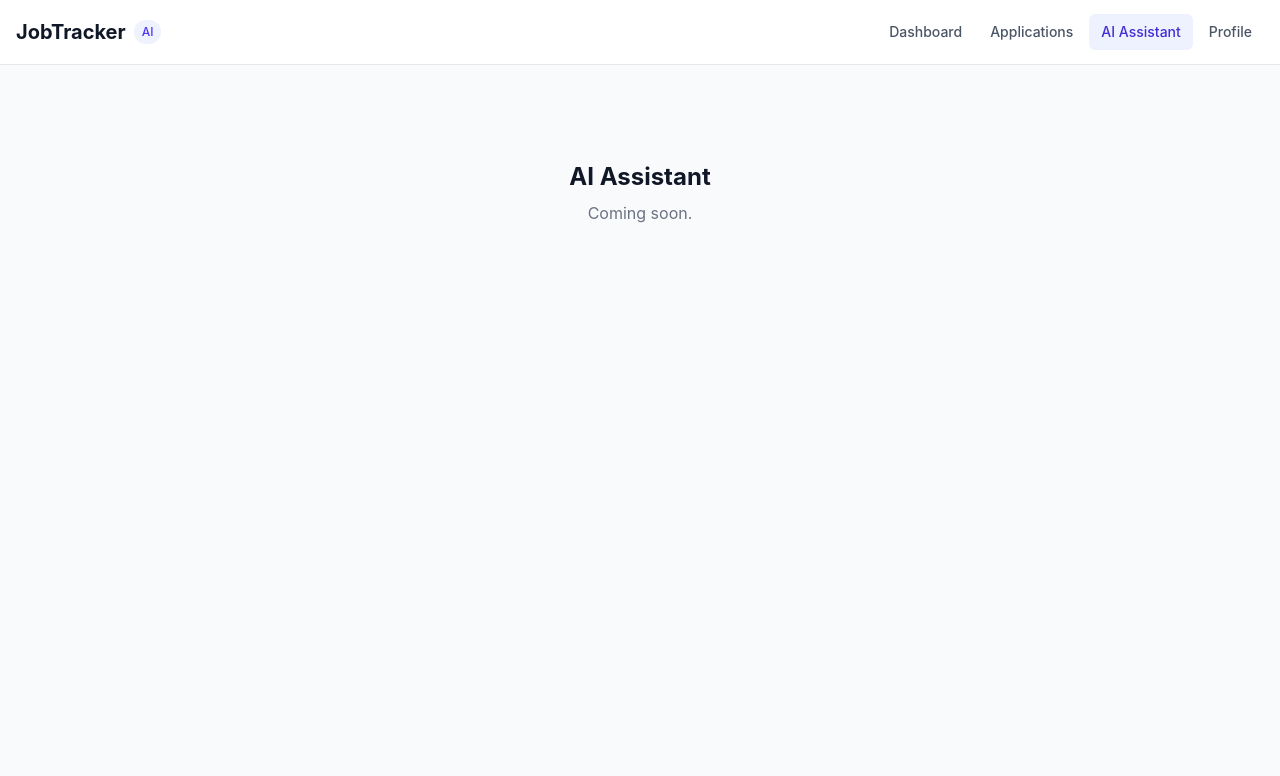
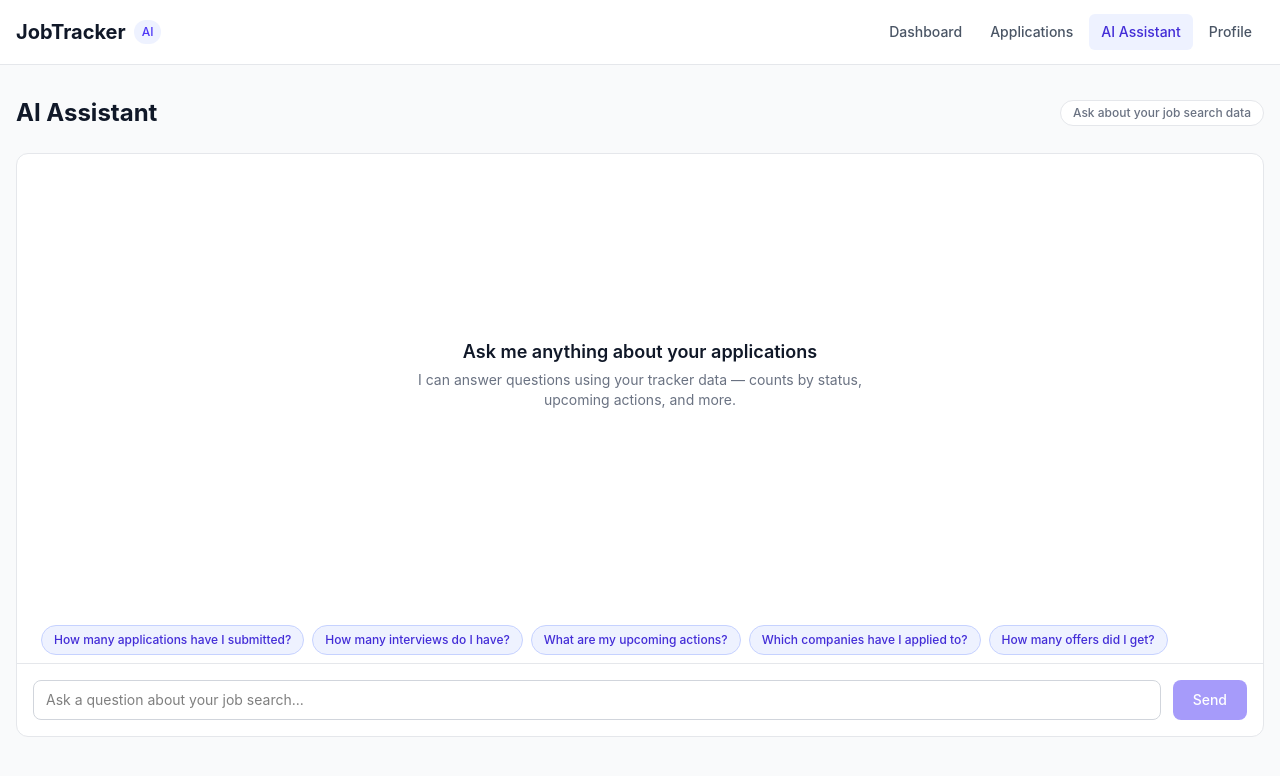
Before and after one commit to Spreethy/Job-Application-Tracker, a React (Vite) app in the folder client/: page /assistant in a window 1280 px wide. Shown: the top 776 px of the page. Built offline with nearby package versions, Linux system fonts and the light colour scheme.

Commit message:
feat(client): natural-language assistant chat

```diff
--- a/client/src/App.jsx
+++ b/client/src/App.jsx
@@ -6,7 +6,7 @@ import AddApplication from './pages/AddApplication'
 import EditApplication from './pages/EditApplication'
 import ApplicationDetail from './pages/ApplicationDetail'
 import Profile from './pages/Profile'
-import Placeholder from './components/Placeholder'
+import Assistant from './pages/Assistant'
 
 function App() {
   return (
@@ -18,10 +18,7 @@ function App() {
           <Route path="/applications/new" element={<AddApplication />} />
           <Route path="/applications/:id" element={<ApplicationDetail />} />
           <Route path="/applications/:id/edit" element={<EditApplication />} />
-          <Route
-            path="/assistant"
-            element={<Placeholder title="AI Assistant" />}
-          />
+          <Route path="/assistant" element={<Assistant />} />
           <Route path="/profile" element={<Profile />} />
         </Routes>
       </Layout>
--- a/client/src/components/Placeholder.jsx
+++ /dev/null
@@ -1,8 +0,0 @@
-export default function Placeholder({ title }) {
-  return (
-    <div className="py-16 text-center">
-      <h1 className="text-2xl font-bold text-gray-900">{title}</h1>
-      <p className="mt-2 text-gray-500">Coming soon.</p>
-    </div>
-  )
-}
--- /dev/null
+++ b/client/src/pages/Assistant.jsx
@@ -0,0 +1,139 @@
+import { useEffect, useRef, useState } from 'react'
+import { api } from '../api/client'
+
+const SUGGESTED_QUESTIONS = [
+  'How many applications have I submitted?',
+  'How many interviews do I have?',
+  'What are my upcoming actions?',
+  'Which companies have I applied to?',
+  'How many offers did I get?',
+]
+
+export default function Assistant() {
+  const [messages, setMessages] = useState([])
+  const [input, setInput] = useState('')
+  const [loading, setLoading] = useState(false)
+  const [error, setError] = useState('')
+  const bottomRef = useRef(null)
+
+  useEffect(() => {
+    bottomRef.current?.scrollIntoView({ behavior: 'smooth' })
+  }, [messages, loading])
+
+  async function send(question) {
+    const text = (question ?? input).trim()
+    if (!text || loading) return
+
+    setError('')
+    setInput('')
+    setMessages((prev) => [...prev, { role: 'user', content: text }])
+    setLoading(true)
+
+    try {
+      const res = await api.askAssistant(text)
+      setMessages((prev) => [...prev, { role: 'assistant', content: res.data.answer }])
+    } catch (err) {
+      setError(err.message)
+    } finally {
+      setLoading(false)
+    }
+  }
+
+  function handleSubmit(e) {
+    e.preventDefault()
+    send()
+  }
+
+  return (
+    <div className="flex flex-col h-[calc(100vh-10rem)]">
+      <div className="flex items-center justify-between mb-6">
+        <h1 className="text-2xl font-bold text-gray-900">AI Assistant</h1>
+        <span className="text-xs font-medium text-gray-500 bg-white border border-gray-200 rounded-full px-3 py-1">
+          Ask about your job search data
+        </span>
+      </div>
+
+      <div className="flex-1 flex flex-col bg-white border border-gray-200 rounded-xl overflow-hidden">
+        <div className="flex-1 overflow-y-auto p-6 space-y-4">
+          {messages.length === 0 && !loading && (
+            <div className="h-full flex flex-col items-center justify-center text-center py-8">
+              <p className="text-lg font-semibold text-gray-900">
+                Ask me anything about your applications
+              </p>
+              <p className="mt-1 text-sm text-gray-500 max-w-md">
+                I can answer questions using your tracker data — counts by
+                status, upcoming actions, and more.
+              </p>
+            </div>
+          )}
+
+          {messages.map((msg, i) => (
+            <div
+              key={i}
+              className={`flex ${msg.role === 'user' ? 'justify-end' : 'justify-start'}`}
+            >
+              <div
+                className={`max-w-[80%] px-4 py-2.5 rounded-2xl text-sm whitespace-pre-wrap ${
+                  msg.role === 'user'
+                    ? 'bg-indigo-600 text-white rounded-br-sm'
+                    : 'bg-gray-100 text-gray-800 rounded-bl-sm'
+                }`}
+              >
+                {msg.content}
+              </div>
+            </div>
+          ))}
+
+          {loading && (
+            <div className="flex justify-start">
+              <div className="bg-gray-100 text-gray-500 px-4 py-2.5 rounded-2xl rounded-bl-sm text-sm">
+                Thinking...
+              </div>
+            </div>
+          )}
+
+          {error && (
+            <div className="text-sm text-red-600 bg-red-50 border border-red-200 rounded-lg p-3">
+              {error}
+            </div>
+          )}
+
+          <div ref={bottomRef} />
+        </div>
+
+        {messages.length === 0 && (
+          <div className="px-6 pb-2 flex flex-wrap gap-2">
+            {SUGGESTED_QUESTIONS.map((q) => (
+              <button
+                key={q}
+                type="button"
+                onClick={() => send(q)}
+                disabled={loading}
+                className="text-xs font-medium text-indigo-700 bg-indigo-50 hover:bg-indigo-100 border border-indigo-200 rounded-full px-3 py-1.5 transition-colors disabled:opacity-50"
+              >
+                {q}
+              </button>
+            ))}
+          </div>
+        )}
+
+        <form onSubmit={handleSubmit} className="p-4 border-t border-gray-200 flex gap-3">
+          <input
+            type="text"
+            value={input}
+            onChange={(e) => setInput(e.target.value)}
+            placeholder="Ask a question about your job search..."
+            className="flex-1 px-3 py-2 text-sm border border-gray-300 rounded-lg focus:outline-none focus:ring-2 focus:ring-indigo-500"
+          />
+          <button
+            type="submit"
+            disabled={!input.trim() || loading}
+            className="bg-indigo-600 hover:bg-indigo-700 disabled:opacity-50 text-white text-sm font-medium px-5 py-2.5 rounded-lg transition-colors"
+          >
+            Send
+          </button>
+        </form>
+      </div>
+    </div>
+  )
+}
```
